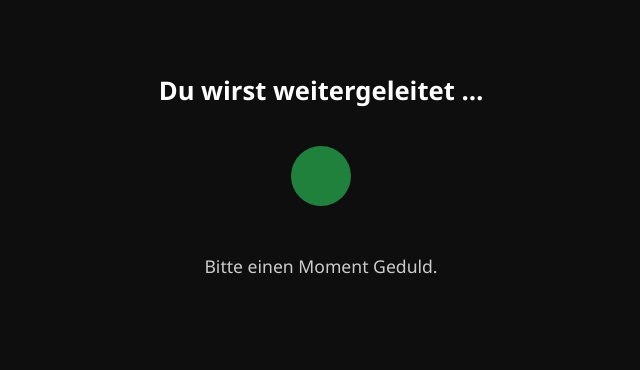
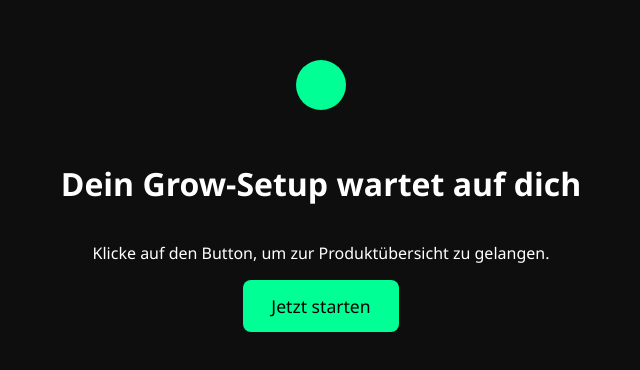
Before and after one commit to 420ify/go420, a plain HTML site: page index.html in a window 1280 px wide. Shown: the part 224-594 px from the top of the page, without its empty margins (319-959 px from the left). Drawn offline with Linux system fonts and the light colour scheme.

Commit message:
Update index.html

```diff
--- a/index.html
+++ b/index.html
@@ -3,61 +3,60 @@
   <head>
     <meta charset="UTF-8">
     <meta name="referrer" content="no-referrer">
-    <meta http-equiv="refresh" content="2; url=https://420ify.de/">
-    <title>Wird weitergeleitet...</title>
+    <meta name="robots" content="noindex, nofollow">
+    <meta name="viewport" content="width=device-width, initial-scale=1.0">
+    <title>Grow Starter – Infos & Setup</title>
     <style>
       body {
-        margin: 0;
-        padding: 0;
         background-color: #0e0e0e;
         color: #ffffff;
         font-family: 'Segoe UI', sans-serif;
         display: flex;
         flex-direction: column;
+        justify-content: center;
         align-items: center;
-        justify-content: center;
         height: 100vh;
+        margin: 0;
         text-align: center;
+        padding: 20px;
       }
 
       .loader {
-        width: 60px;
-        height: 60px;
-        background-color: #20813c;
+        width: 50px;
+        height: 50px;
+        background-color: #00ff94;
         border-radius: 50%;
         animation: pulse 2.5s ease-in-out infinite;
-        margin: 30px 0;
+        margin-bottom: 30px;
       }
 
       @keyframes pulse {
-        0% {
-          transform: scale(1);
-          opacity: 1;
-        }
-        50% {
-          transform: scale(1.4);
-          opacity: 0.5;
-        }
-        100% {
-          transform: scale(1);
-          opacity: 1;
-        }
+        0% { transform: scale(1); opacity: 1; }
+        50% { transform: scale(1.4); opacity: 0.5; }
+        100% { transform: scale(1); opacity: 1; }
       }
 
-      h1 {
-        font-size: 1.6rem;
-        margin-bottom: 0.5rem;
+      a.button {
+        display: inline-block;
+        background-color: #00ff94;
+        color: #000;
+        padding: 14px 28px;
+        border-radius: 8px;
+        font-size: 1.1rem;
+        text-decoration: none;
+        transition: all 0.2s ease-in-out;
       }
 
-      p {
-        font-size: 1.1rem;
-        color: #cccccc;
+      a.button:hover {
+        background-color: #00e285;
+        transform: scale(1.05);
       }
     </style>
   </head>
   <body>
-    <h1>Du wirst weitergeleitet …</h1>
     <div class="loader"></div>
-    <p>Bitte einen Moment Geduld.</p>
+    <h1>Dein Grow-Setup wartet auf dich</h1>
+    <p>Klicke auf den Button, um zur Produktübersicht zu gelangen.</p>
+    <a href="https://420ify.de/" class="button">Jetzt starten</a>
   </body>
 </html>
```
